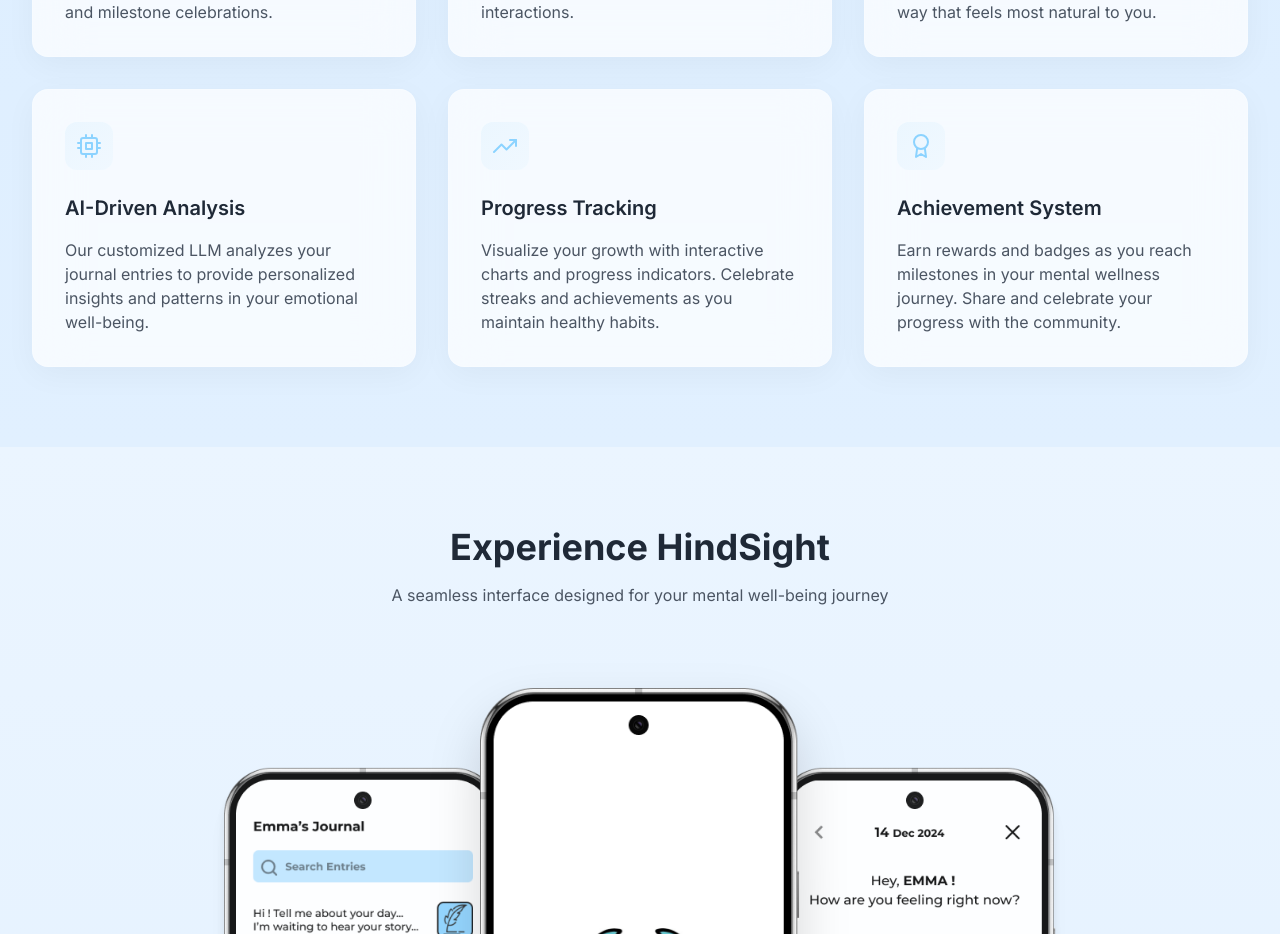
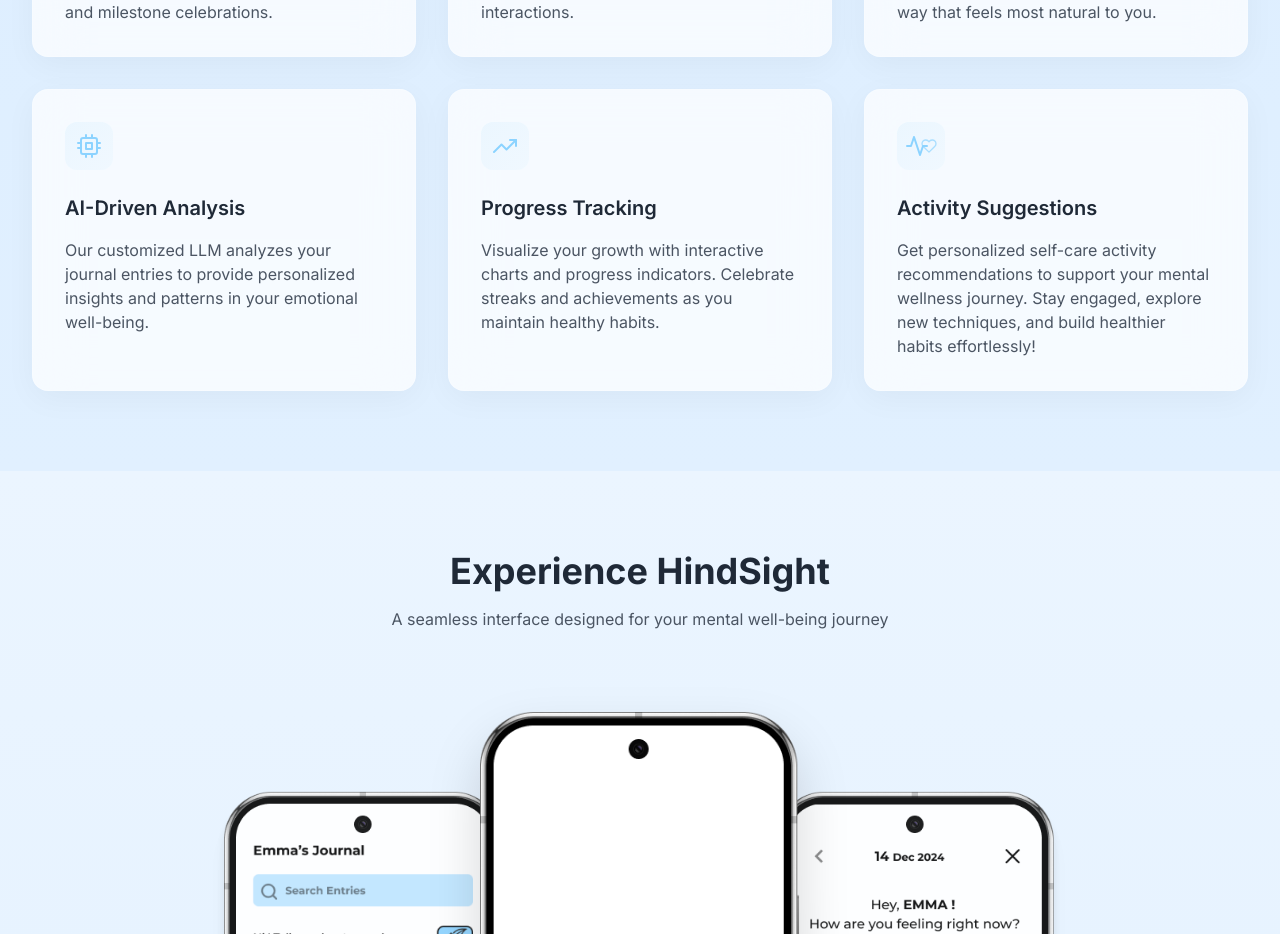
Before and after one commit to DinithBJayalath/Hindsight-SDGP-CS18, a React (Vite) app in the folder landing_page/: page / in a window 1280 px wide. Shown: the part 1340-2274 px from the top of the page. Built offline with nearby package versions, Linux system fonts and the light colour scheme.

Commit message:
Update the app feature - Activity suggestions

```diff
--- a/landing_page/src/components/Features.jsx
+++ b/landing_page/src/components/Features.jsx
@@ -5,7 +5,10 @@ import {
   FiCpu,
   FiTarget,
   FiTrendingUp,
-  FiAward,
+  FiSun,
+  FiHeart,
+  FiActivity,
+  FiLifeBuoy,
 } from "react-icons/fi";
 import { fadeInUp, stagger } from "../utils/animations";
 
@@ -41,10 +44,15 @@ const features = [
       "Visualize your growth with interactive charts and progress indicators. Celebrate streaks and achievements as you maintain healthy habits.",
   },
   {
-    icon: <FiAward className="w-6 h-6" />,
-    title: "Achievement System",
+    icon: (
+      <div className="flex items-center justify-center">
+        <FiActivity className="w-6 h-6" />
+        <FiHeart className="w-4 h-4 -ml-2 text-primary/70" />
+      </div>
+    ),
+    title: "Activity Suggestions",
     description:
-      "Earn rewards and badges as you reach milestones in your mental wellness journey. Share and celebrate your progress with the community.",
+      "Get personalized self-care activity recommendations to support your mental wellness journey. Stay engaged, explore new techniques, and build healthier habits effortlessly!",
   },
 ];
 
```
